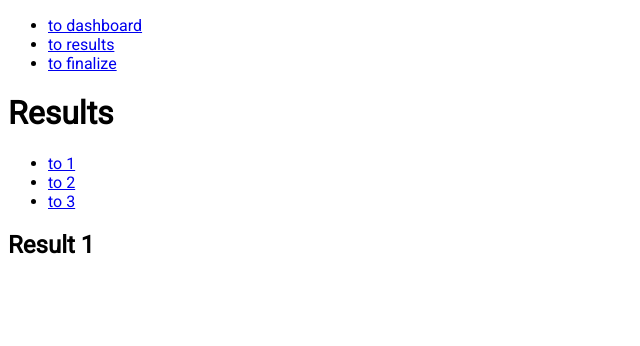
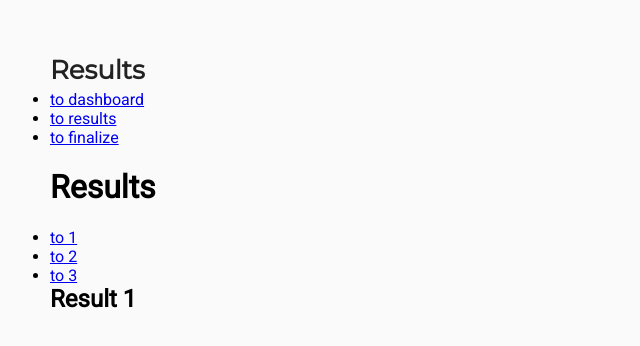
Before and after one commit to BakaBakaGaijin/kameleoon, a React (Vite) app: page /results/1 in a window 1280 px wide. Shown: the top 346 px of the page, without its empty margins (0-640 px from the left). Built offline with nearby package versions, Linux system fonts and the light colour scheme.

Commit message:
Add header

```diff
--- /dev/null
+++ b/src/app/App.css
@@ -0,0 +1,18 @@
+html {
+    background-color: #fafafa;
+}
+
+body,
+ul,
+h2 {
+    margin: 0;
+}
+
+ul {
+    padding: 0;
+}
+
+.app {
+    min-height: 100dvh;
+    padding: 50px;
+}
--- a/src/app/App.tsx
+++ b/src/app/App.tsx
@@ -3,10 +3,14 @@ import { Routes } from './routes/Routes';
 import { ROUTES } from '../shared/model/rotes';
 
 import '../shared/assets/styles/fonts.css';
+import './App.css';
+import { Header } from '../widgets/header';
 
 function App() {
     return (
+        <div className="app">
             <BrowserRouter>
+                <Header />
                 <ul>
                     <li>
                         <Link to={ROUTES.HOME}>to dashboard</Link>
@@ -21,6 +25,7 @@ function App() {
 
                 <Routes />
             </BrowserRouter>
+        </div>
     );
 }
 
--- a/src/shared/model/rotes.ts
+++ b/src/shared/model/rotes.ts
@@ -3,3 +3,9 @@ export const ROUTES = {
     RESULTS: '/results',
     FINALIZE: '/finalize',
 };
+
+export const PAGE_TITLES = {
+    HOME: 'Dashboard',
+    RESULTS: 'Results',
+    FINALIZE: 'Finalize',
+};
--- /dev/null
+++ b/src/widgets/header/Header.css
@@ -0,0 +1,7 @@
+.title {
+    font-family: Montserrat;
+    font-weight: bold;
+    color: #222222;
+    font-size: 26px;
+    line-height: 40px;
+}
--- /dev/null
+++ b/src/widgets/header/Header.tsx
@@ -0,0 +1,28 @@
+import { useEffect } from 'react';
+import { useLocation } from 'react-router';
+
+import { PAGE_TITLES, ROUTES } from '../../shared/model/rotes';
+import './Header.css';
+
+const getPageTitle = (pathname: string) => {
+    if (pathname.includes(ROUTES.RESULTS)) {
+        return PAGE_TITLES.RESULTS;
+    }
+
+    if (pathname.includes(ROUTES.FINALIZE)) {
+        return PAGE_TITLES.FINALIZE;
+    }
+
+    return PAGE_TITLES.HOME;
+};
+
+export const Header = () => {
+    const { pathname } = useLocation();
+    const title = getPageTitle(pathname);
+
+    useEffect(() => {
+        document.title = title;
+    }, [pathname, title]);
+
+    return <h2 className="title">{title}</h2>;
+};
--- /dev/null
+++ b/src/widgets/header/index.ts
@@ -0,0 +1 @@
+export { Header } from './Header';
```
Lines whose indentation alone changed are shown as unchanged.
